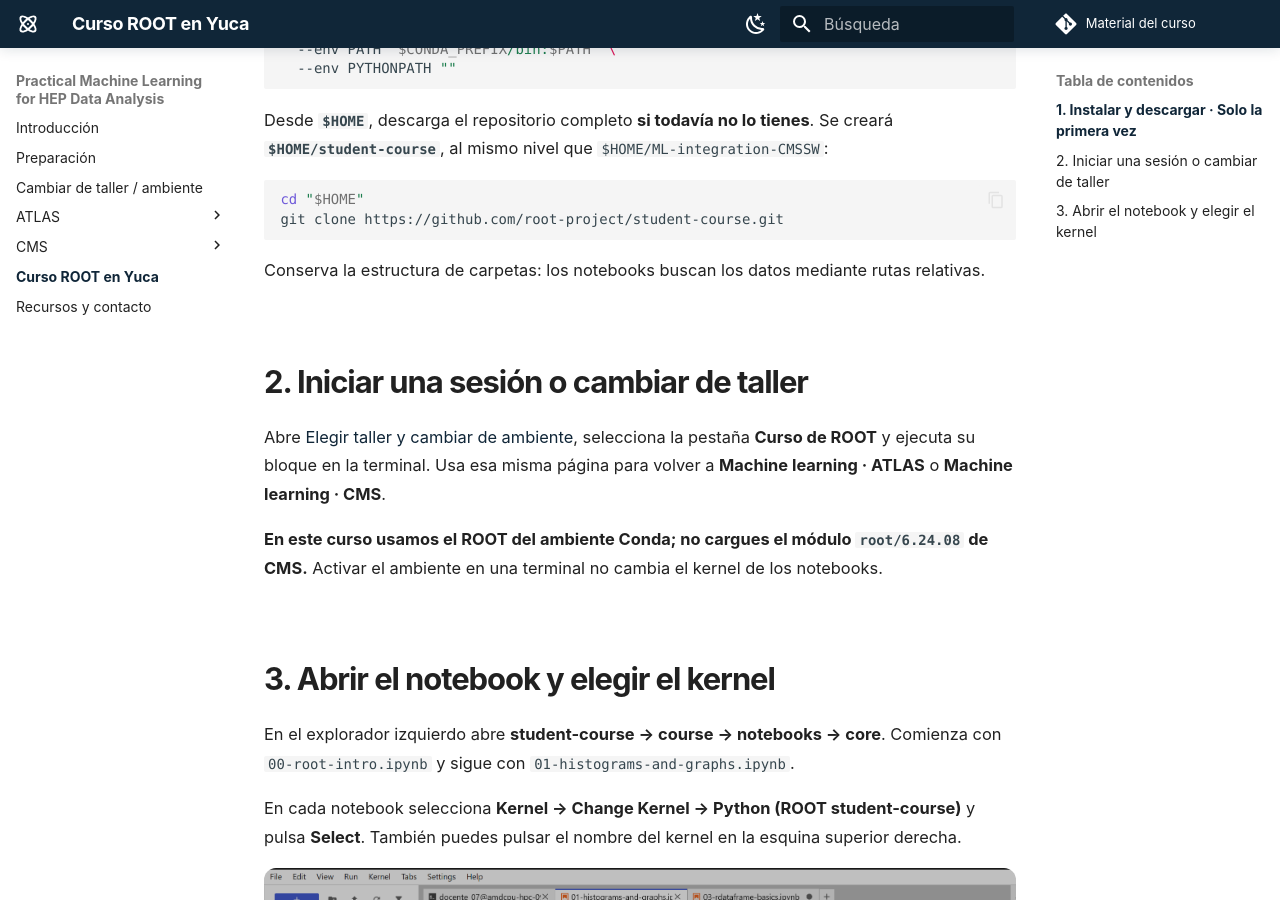
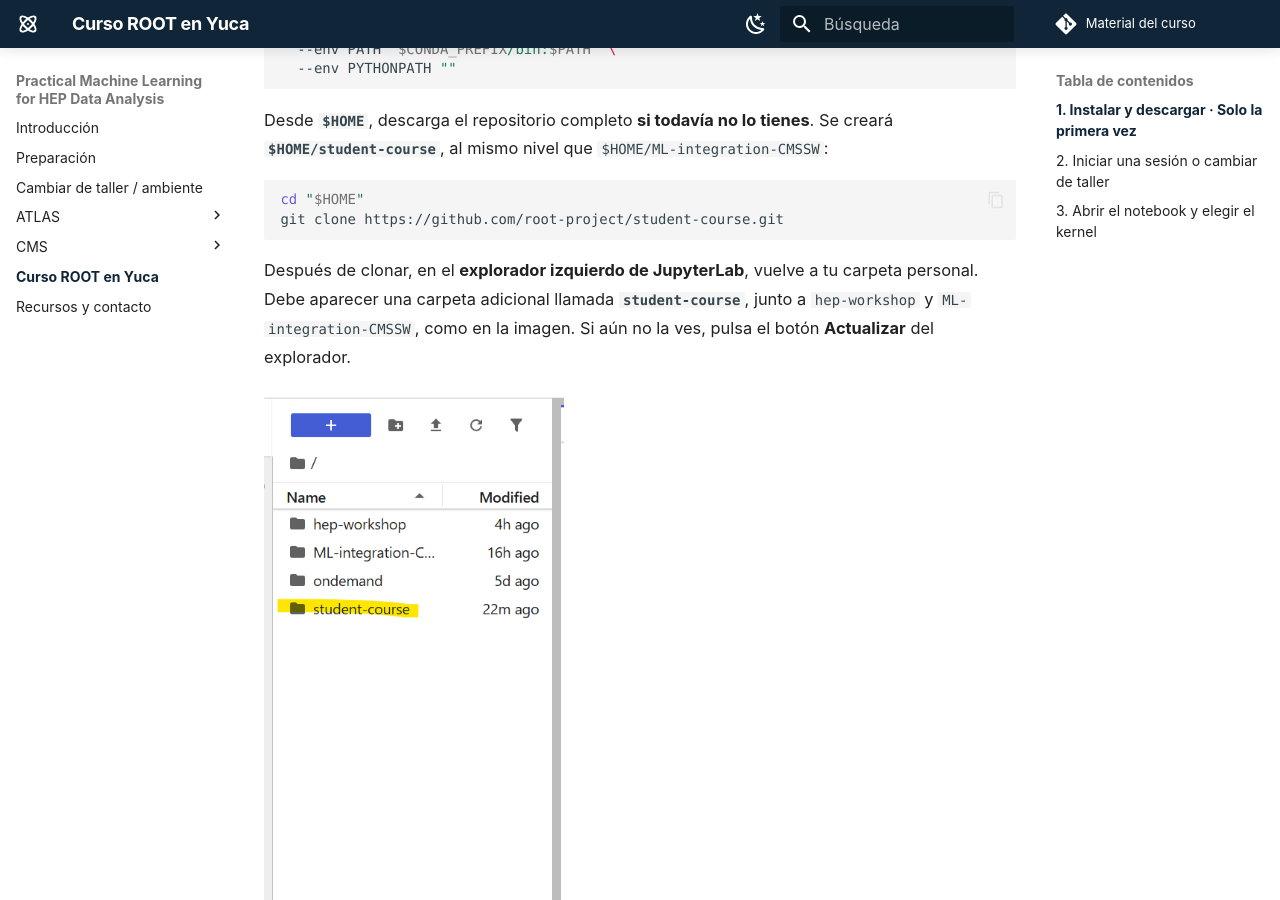
Before and after one commit to castaned/practical-ml-hep, an MkDocs documentation site: the page built from docs/curso-root.md, in a window 1280 px wide and 900 px high, scrolled down 957 px. Built offline with MkDocs 1.6.1 and Material for MkDocs 9.7.7, drawn with Linux system fonts in a browser that asks for light colours; comment, search, counter and statistics services are not loaded.

Commit message:
Show student-course folder after cloning in JupyterLab

````diff
--- a/docs/curso-root.md
+++ b/docs/curso-root.md
@@ -39,6 +39,10 @@ cd "$HOME"
 git clone https://github.com/root-project/student-course.git
 ```
 
+Después de clonar, en el **explorador izquierdo de JupyterLab**, vuelve a tu carpeta personal. Debe aparecer una carpeta adicional llamada **`student-course`**, junto a `hep-workshop` y `ML-integration-CMSSW`, como en la imagen. Si aún no la ves, pulsa el botón **Actualizar** del explorador.
+
+![Carpeta student-course en el explorador de archivos de JupyterLab después de clonar el curso](assets/root-course/student-course-folder.png){ width="300" }
+
 Conserva la estructura de carpetas: los notebooks buscan los datos mediante rutas relativas.
 
 ## 2. Iniciar una sesión o cambiar de taller
````
Also changed, not shown: docs/assets/root-course/student-course-folder.png (added).
